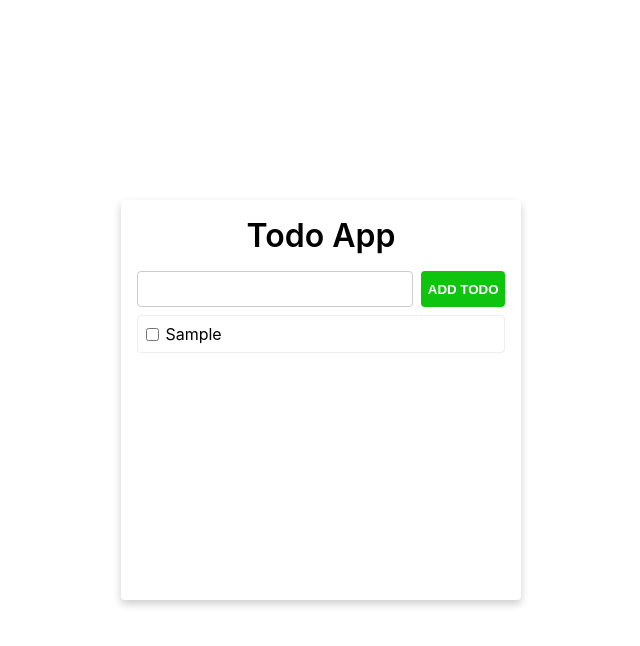
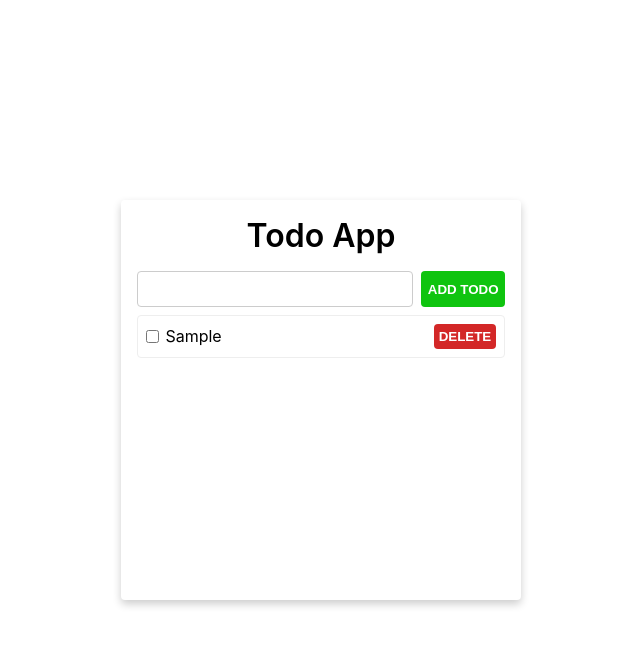
Before and after one commit to pratikmane1299/redux-todolist, a React (Create React App) app in the folder app/: page / in a window 1280 px wide. Both pictures are taken after typing "Sample" into the empty fields and a click on the button "ADD TODO". Shown: the top 646 px of the page, without its empty margins (319-959 px from the left). Built offline with nearby package versions, Linux system fonts and the light colour scheme.

Commit message:
:sparkles: delete todo

```diff
--- a/app/src/App.css
+++ b/app/src/App.css
@@ -72,3 +72,20 @@
 .completed {
   text-decoration: line-through;
 }
+
+.todo-delete-btn {
+  margin-left: auto;
+  padding: 0.3rem;
+  border: none;
+  outline: none;
+  text-transform: uppercase;
+  border-radius: 4px;
+  background-color: #d32727;
+  color: #ffffff;
+  font-weight: bold;
+  cursor: pointer;
+}
+
+.todo-delete-btn:hover {
+  opacity: 0.8;
+}
--- a/app/src/actions/index.js
+++ b/app/src/actions/index.js
@@ -1,5 +1,6 @@
 export const ADD_TODO = 'ADD_TODO';
 export const TOGGLE_COMPLETE = 'TOGGLE_COMPLETE';
+export const DELETE_TODO = 'DELETE_TODO';
 
 export const addTodo = (todo) => {
   return {
@@ -14,3 +15,10 @@ export const toggleComplete = (id) => {
     payload: id
   }
 }
+
+export const deleteTodo = (id) => {
+  return {
+    type: DELETE_TODO,
+    payload: id
+  }
+}
--- a/app/src/components/TodoApp.js
+++ b/app/src/components/TodoApp.js
@@ -1,12 +1,12 @@
 import React, { useState } from 'react'
 import { connect } from 'react-redux'
 
-import { addTodo, toggleComplete } from '../actions';
+import { addTodo, toggleComplete, deleteTodo } from '../actions';
 
 import TodoForm from './TodoForm';
 import TodoItem from './TodoItem';
 
-const TodoApp = ({ todos, addTodo, toggleComplete }) => {
+const TodoApp = ({ todos, addTodo, toggleComplete, deleteTodo }) => {
   const [todo, setTodo] = useState('');
 
   const onChange = (e) => {
@@ -26,6 +26,10 @@ const TodoApp = ({ todos, addTodo, toggleComplete }) => {
     toggleComplete(id);
   }
 
+  const onDelete = (id) => {
+    deleteTodo(id);
+  }
+
   return (
     <div className="container">
       <div className="app">
@@ -42,6 +46,7 @@ const TodoApp = ({ todos, addTodo, toggleComplete }) => {
                 todo={todo}
                 key={todo.id}
                 onChecked={() => onToggle(todo.id)}
+                onDelete={onDelete}
               />
             ))
           }
@@ -57,5 +62,5 @@ const mapStateToProps = (state) => ({
 
 export default connect(
   mapStateToProps,
-  { addTodo, toggleComplete }
+  { addTodo, toggleComplete, deleteTodo }
 )(TodoApp);
--- a/app/src/components/TodoItem.js
+++ b/app/src/components/TodoItem.js
@@ -1,10 +1,11 @@
 import React from 'react'
 
-function TodoItem({ todo, onChecked }) {
+function TodoItem({ todo, onChecked, onDelete }) {
   return (
     <div className="todo-item">
       <input type="checkbox" value={todo.completed} onChange={onChecked} />
       <span className={todo.completed ? 'completed' : null}>{todo.text}</span>
+      <button className="todo-delete-btn" onClick={() => onDelete(todo.id)}>delete</button>
     </div>
   )
 }
--- a/app/src/reducers/index.js
+++ b/app/src/reducers/index.js
@@ -1,4 +1,4 @@
-import { ADD_TODO, TOGGLE_COMPLETE } from '../actions';
+import { ADD_TODO, DELETE_TODO, TOGGLE_COMPLETE } from '../actions';
 
 const initialState = {
   todos: []
@@ -26,6 +26,10 @@ export default function reducer(state = initialState, action) {
           }
         })
       }
+    case DELETE_TODO:
+      return {
+        todos: state.todos.filter(todo => todo.id !== action.payload)
+      }
     default:
       return state;
   }
```
Also changed, not shown: 1 other file (tests, documents, lock files or other folders).
